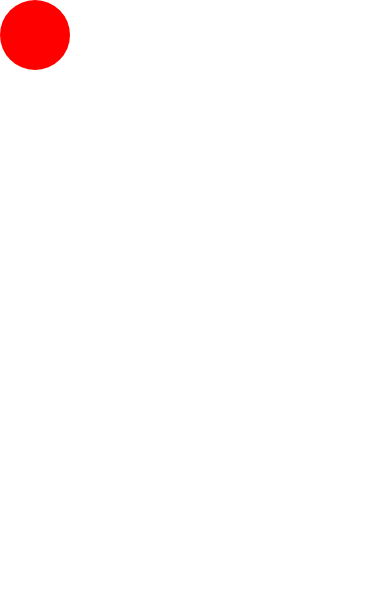
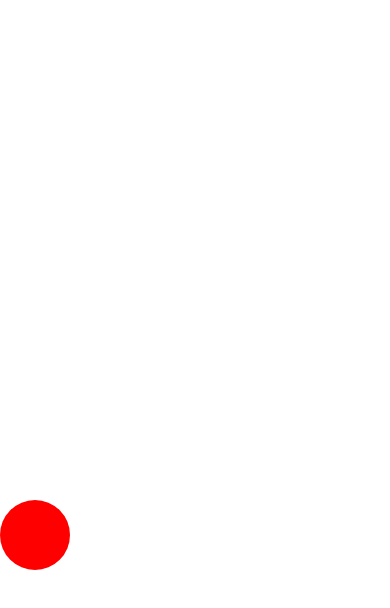
Before and after one commit to NuadaEP/animated-app, a React Native app: screen / in a window 390 px wide. Shown: the top 608 px of the page. Built offline with nearby package versions, Linux system fonts and the light colour scheme.

Commit message:
make ball move

```diff
--- a/App.js
+++ b/App.js
@@ -1,11 +1,23 @@
-import React from 'react';
-import {SafeAreaView, View, StyleSheet} from 'react-native';
+import React, {useEffect, useState} from 'react';
+import {SafeAreaView, StyleSheet, Animated} from 'react-native';
 
-const App = () => (
-  <SafeAreaView style={style.container}>
-    <View style={style.ball} />
-  </SafeAreaView>
-);
+function App() {
+  const [ballY, setBallY] = useState(new Animated.Value(0));
+
+  useEffect(() => {
+    Animated.timing(ballY, {
+      duration: 1000,
+      toValue: 500,
+      useNativeDriver: false,
+    }).start();
+  }, [ballY]);
+
+  return (
+    <SafeAreaView style={style.container}>
+      <Animated.View style={[style.ball, {top: ballY}]} />
+    </SafeAreaView>
+  );
+}
 
 const style = StyleSheet.create({
   container: {
```
